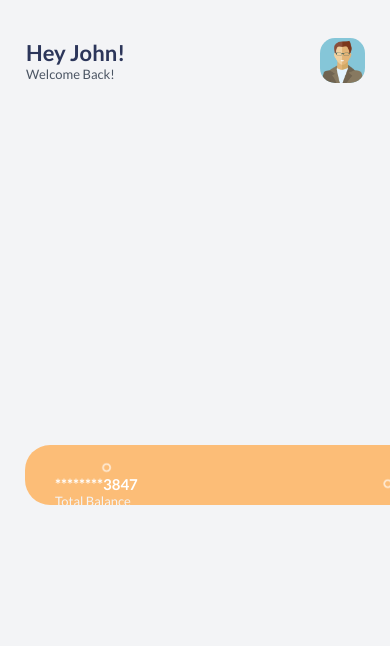
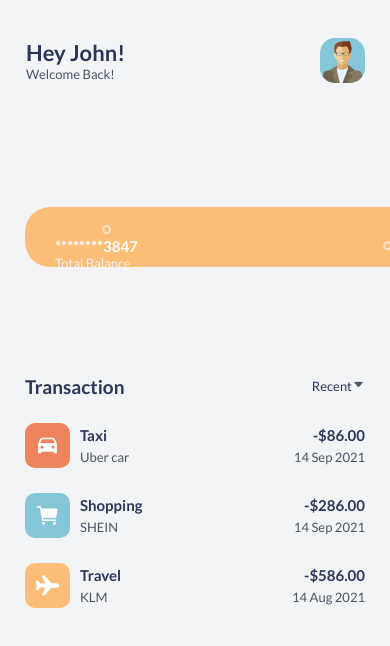
Before and after one commit to j-figueirahasbun/wallet-app, a React Native app in the folder wallet-app-expo/: screen /Home in a window 390 px wide. Shown: the top 646 px of the page. Built offline with nearby package versions, Linux system fonts and the light colour scheme.

Commit message:
implement transaction section

```diff
--- /dev/null
+++ b/wallet-app-expo/components/Transactions/TransactionAvi.tsx
@@ -0,0 +1,24 @@
+import React, { FunctionComponent } from "react";
+import styled from "styled-components/native";
+import { Ionicons } from "@expo/vector-icons"
+
+import { colors } from "../colors";
+import { TransactionAviProps } from "./types";
+
+const StyledView = styled.View`
+    height: 45px;
+    width: 45px;
+    border-radius: 10px;
+    justify-content: center;
+    align-items: center;
+`;
+
+const TransactionAvi: FunctionComponent<TransactionAviProps> = (props) => {
+    return(
+        <StyledView style= {{backgroundColor: props.background}}>
+            <Ionicons name={props.icon} size={25} color={colors.white}/>
+        </StyledView>
+    );
+};
+
+export default TransactionAvi;
--- /dev/null
+++ b/wallet-app-expo/components/Transactions/TransactionItem.tsx
@@ -0,0 +1,79 @@
+import React, { FunctionComponent } from "react";
+import styled from "styled-components/native";
+
+import { colors } from "../colors";
+import RegularText from "../Texts/RegularText";
+import SmallText from "../Texts/SmallText";
+import TransactionAvi from "./TransactionAvi";
+import { View } from "react-native";
+
+const TransactionRow = styled.View`
+    flex-direction: row;
+    justify-content: space-between;
+    align-items: center;
+    width: 100%;
+    margin-bottom: 25px;
+`;
+
+const LeftView = styled.View`
+    flex-direction: row;
+    justify-content: flex-start;
+    height: 100%;
+    align-items: center;
+    flex: 2;
+`;
+
+const RightView = styled.View`
+    flex: 1;
+`;
+
+import { TransactionProps } from "./types";
+
+const TransactionItem: FunctionComponent<TransactionProps> = (props) => {
+    return (
+        <TransactionRow>
+            <LeftView>
+                <TransactionAvi
+                    background={props.art.background}
+                    icon={props.art.icon}
+                />
+                <View style = {{marginLeft: 10}}>
+                    <RegularText
+                        textStyles = {{
+                            color: colors.secondary,
+                            textAlign: "left",
+                            marginBottom: 5,
+                        }}>
+                            {props.title}
+                    </RegularText>
+                    <SmallText
+                    textStyles ={{
+                        textAlign: "left",
+                        color:colors.graydark,
+                    }}>
+                        {props.subtitle}
+                    </SmallText>
+                </View>
+            </LeftView>
+            <RightView>
+                    <RegularText
+                        textStyles = {{
+                            color: colors.secondary,
+                            textAlign: "right",
+                            marginBottom: 5,
+                        }}>
+                            {props.amount}
+                    </RegularText>
+                    <SmallText
+                    textStyles ={{
+                        textAlign: "right",
+                        color:colors.graydark,
+                    }}>
+                        {props.date}
+                    </SmallText>
+            </RightView>
+        </TransactionRow>
+    )
+}
+
+export default TransactionItem;
--- /dev/null
+++ b/wallet-app-expo/components/Transactions/TransactionSection.tsx
@@ -0,0 +1,56 @@
+import React, { FunctionComponent } from "react";
+import styled from "styled-components/native";
+import { Ionicons } from "@expo/vector-icons";
+
+import { TransactionSectionProps } from "./types";
+import { colors } from "../colors";
+import RegularText from "../Texts/RegularText";
+import SmallText from "../Texts/SmallText";
+import TransactionItem from "./TransactionItem";
+
+const TransactionSectionBackground = styled.View`
+    width: 100%;
+    padding-horizontal: 25px;
+    padding-top: 5px;
+    flex: 2;
+`;
+
+const TransactionRow = styled.View`
+    flex-direction: row;
+    justify-content: space-between;
+    align-items: center;
+    width: 100%;
+`;
+
+const TransactionList = styled.FlatList`
+    width: 100%;
+
+`;
+
+const TransactionSection: FunctionComponent<TransactionSectionProps> = (props) => {
+    return (
+        <TransactionSectionBackground>
+            <TransactionRow style= {{marginBottom: 25}}>
+                <RegularText textStyles = {{fontSize: 19, color: colors.secondary}}>
+                    Transaction
+                </RegularText>
+                <SmallText textStyles = {{ color: colors.secondary }}>
+                    Recent
+                    <Ionicons name="caret-down" size={13} color={colors.graydark}/>
+                </SmallText>
+            </TransactionRow>
+
+            <TransactionList
+                data={props.data}
+                showsVerticalScrollIndicator = {false}
+                contentContainerStyle ={{
+                    paddingBottom:25,
+                }}
+                keyExtractor={({id}: any) => id.toString()}
+                renderItem={({item}: any) => <TransactionItem {...item}/>}
+                />
+        </TransactionSectionBackground>
+    )
+}
+
+export default TransactionSection;
--- /dev/null
+++ b/wallet-app-expo/components/Transactions/types.tsx
@@ -0,0 +1,20 @@
+export interface TransactionProps {
+    id: number;
+    title: string;
+    subtitle: string;
+    amount: string;
+    date: string;
+    art: {
+        icon: string;
+        background: string;
+    }
+}
+
+export interface TransactionSectionProps {
+    data: Array<TransactionProps>
+}
+
+export interface TransactionAviProps {
+    icon: any;
+    background: string;
+}
--- a/wallet-app-expo/screens/Home.tsx
+++ b/wallet-app-expo/screens/Home.tsx
@@ -8,6 +8,7 @@
 import CardSection from "../components/Cards.tsx/CardSection";
 import logo1 from "./../assets/cards/mc.png";
 import logo2 from "./../assets/cards/visa_white.png";
+import TransactionSection from "../components/Transactions/TransactionSection";
 
 const HomeContainer = styled(Container)`
     background-color: ${colors.graylight};
@@ -41,10 +42,47 @@
         },
     ]
 
+    const transactionData = [
+        {
+            id: 1,
+            amount: "-$86.00",
+            date: "14 Sep 2021",
+            title: "Taxi",
+            subtitle: "Uber car",
+            art: {
+                background: colors.primary,
+                icon: "car",
+            },
+        },
+        {
+            id: 2,
+            amount: "-$286.00",
+            date: "14 Sep 2021",
+            title: "Shopping",
+            subtitle: "SHEIN",
+            art: {
+                background: colors.tertiary,
+                icon: "cart",
+            },
+        },
+        {
+            id: 1,
+            amount: "-$586.00",
+            date: "14 Aug 2021",
+            title: "Travel",
+            subtitle: "KLM",
+            art: {
+                background: colors.accent,
+                icon: "airplane",
+            },
+        },
+    ]
+
     return(
         <HomeContainer>
             <StatusBar style="dark"/>
             <CardSection data={cardsData}/>
+            <TransactionSection data={transactionData}/>
         </HomeContainer>
     )
 }
```
